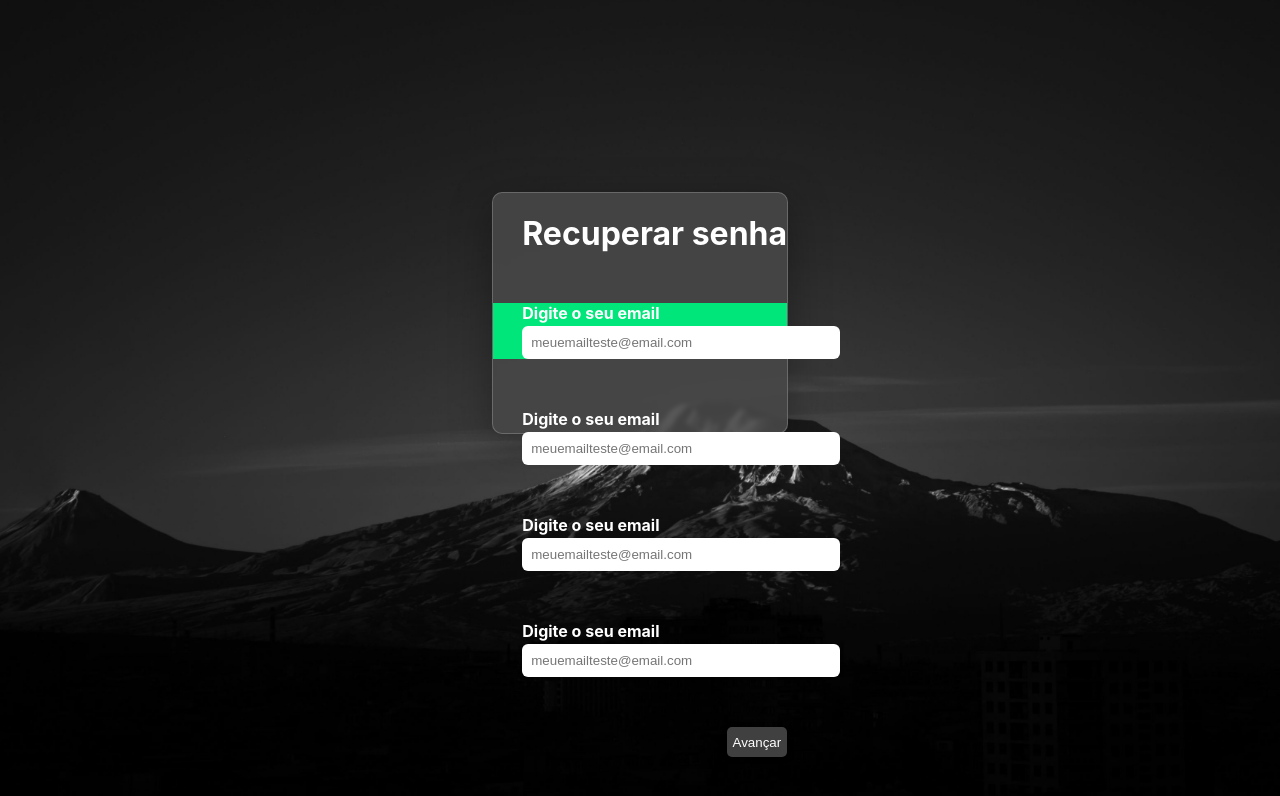
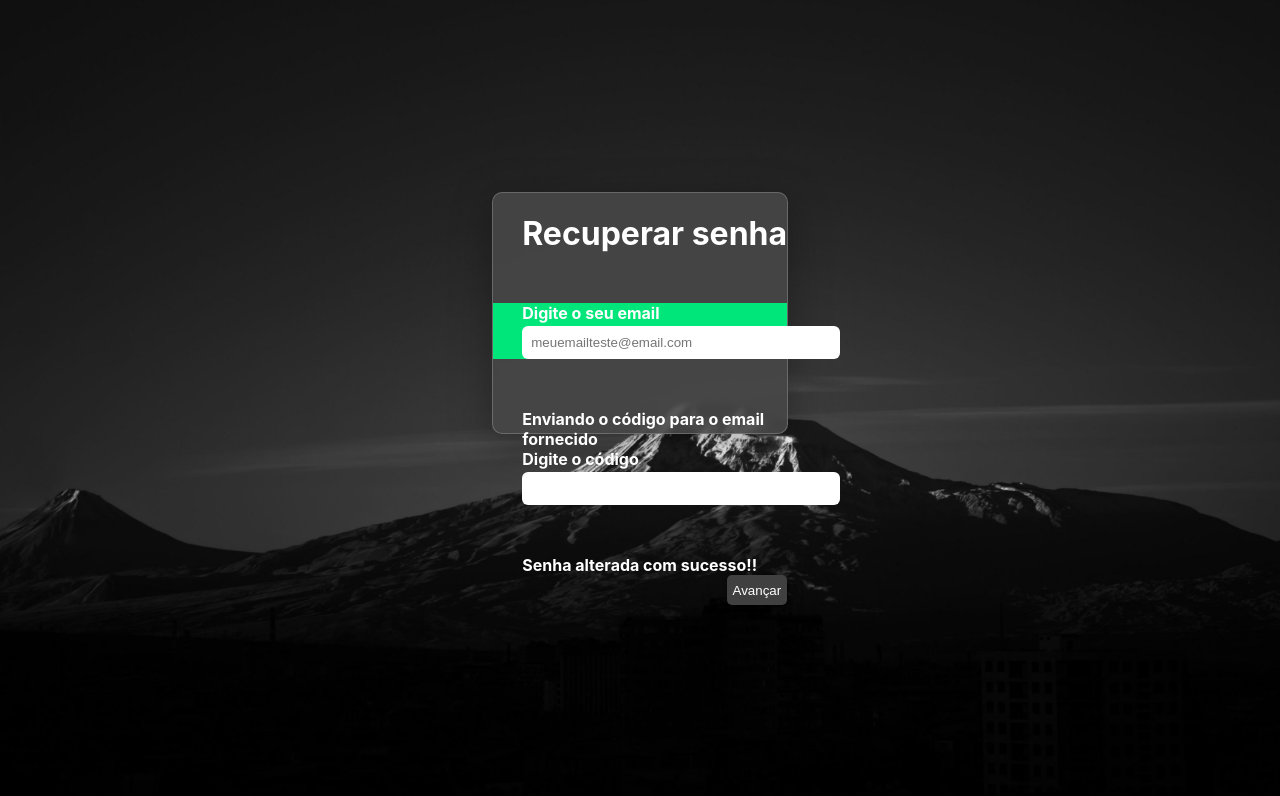
Before and after one commit to Levss30/todo-app-react-frontend, a React (Create React App) app: page /forgot-password in a window 1280 px wide. Shown: the top 796 px of the page. Built offline with nearby package versions, Linux system fonts and the light colour scheme.

Commit message:
Feat Steps

```diff
--- a/src/Components/senha-page/SenhaPage.jsx
+++ b/src/Components/senha-page/SenhaPage.jsx
@@ -30,9 +30,7 @@ const SenhaPage = () => {
               <div className='step'>
                 <div className={`step ${step === 2 && "active"}`}>
                   <div className='wrapper-input-item'>
-                <label>Digite o seu email
-                  <input type="text" placeholder='meuemailteste@email.com'/>
-                </label>
+                <label>Enviando o código para o email fornecido</label>
                   </div>
                 </div>
               </div>
@@ -40,8 +38,8 @@ const SenhaPage = () => {
               <div className='step'>
                 <div className={`step ${step === 3 && "active"}`}>
                   <div className='wrapper-input-item'>
-                <label>Digite o seu email
-                  <input type="text" placeholder='meuemailteste@email.com'/>
+                <label>Digite o código
+                  <input type="text" placeholder=''/>
                 </label>
                   </div>
                 </div>
@@ -50,9 +48,7 @@ const SenhaPage = () => {
               <div className='step'>
                 <div className={`step ${step === 4 && "active"}`}>
                   <div className='wrapper-input-item'>
-                <label>Digite o seu email
-                  <input type="text" placeholder='meuemailteste@email.com'/>
-                </label>
+                <label>Senha alterada com sucesso!!</label>
                   </div>
                 </div>
               </div>
```
